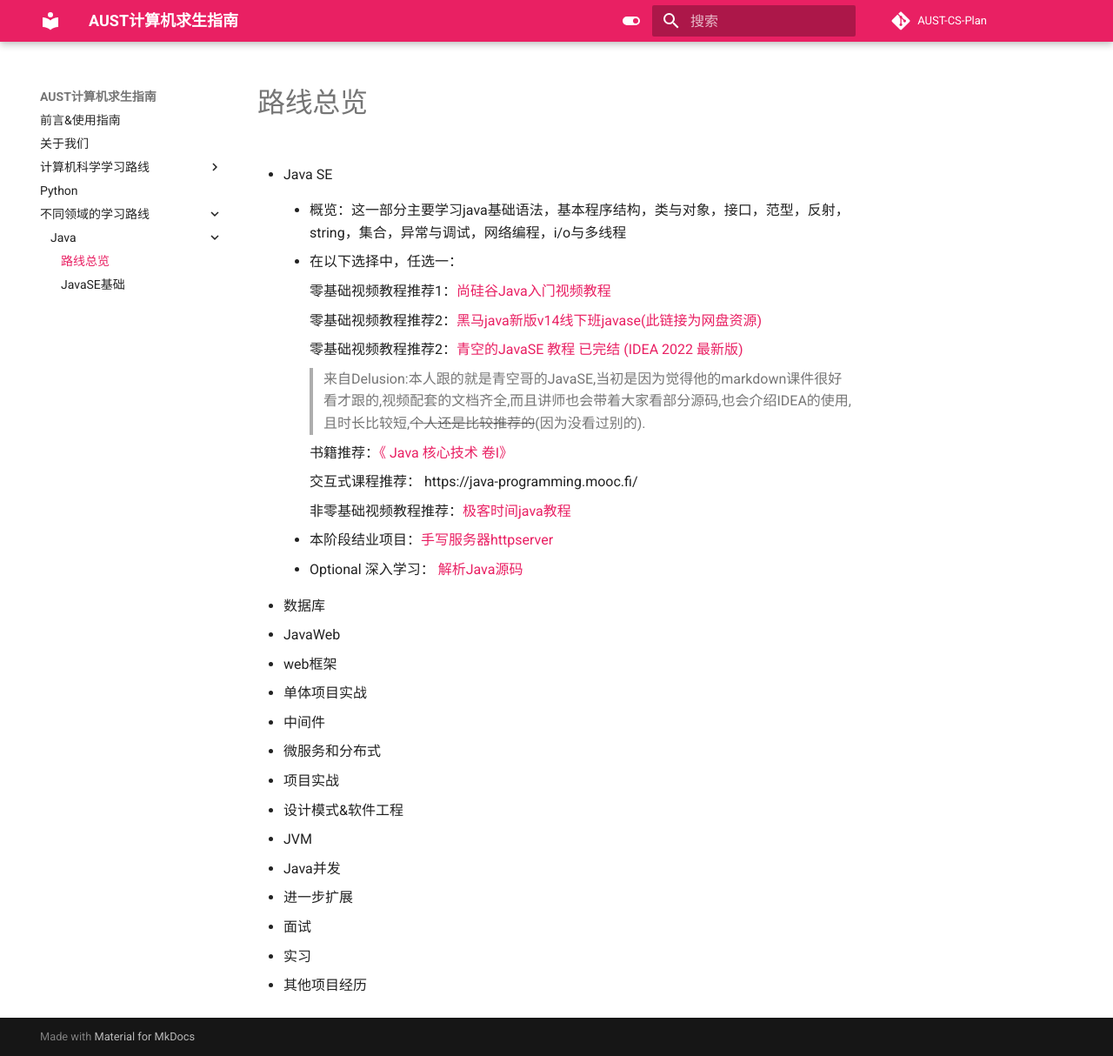
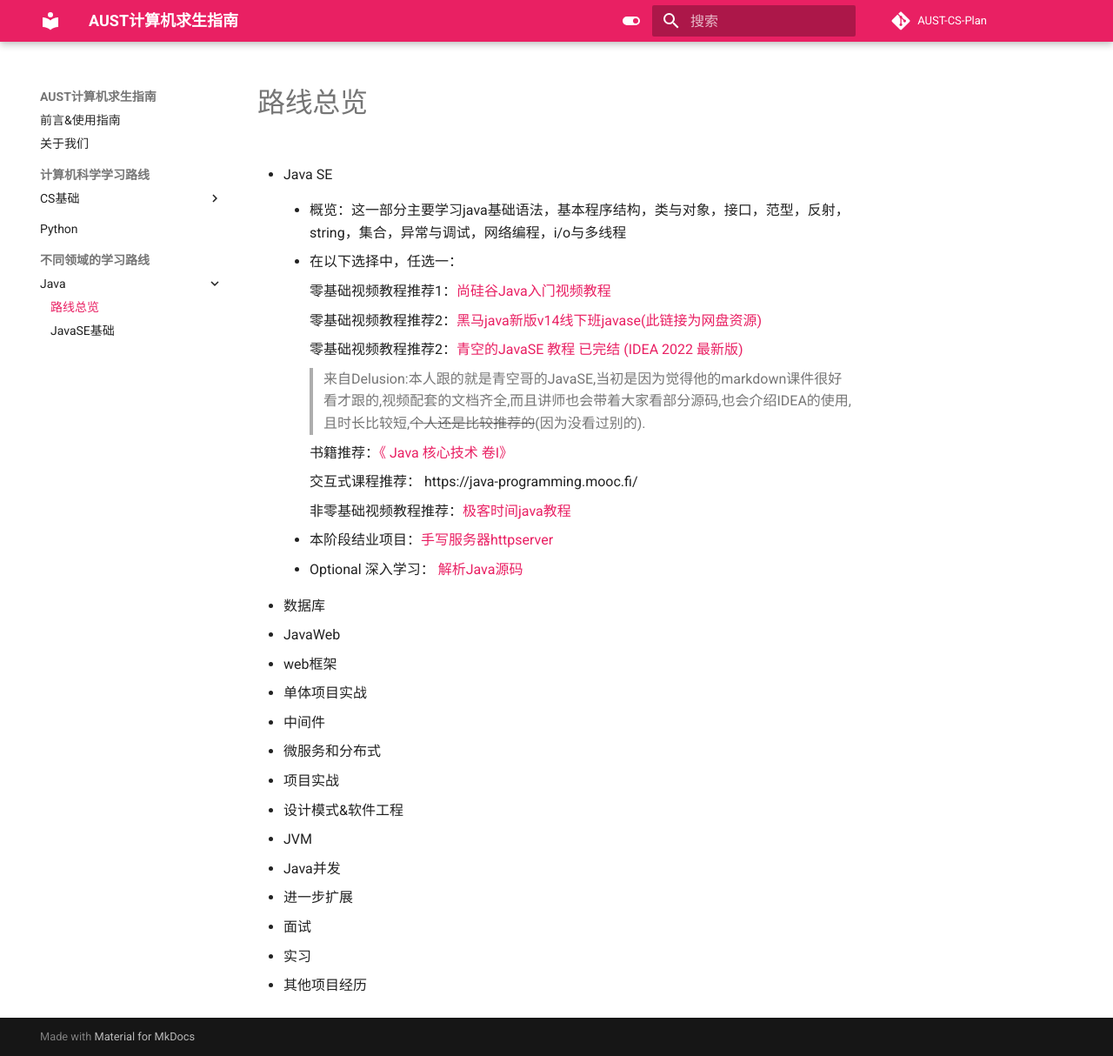
Before and after one commit to ForsakenDelusion/AUST-CS-Plan, an MkDocs documentation site: the page built from docs/不同领域的学习路线/Java/java_learning_path.md, in a window 1280 px wide and 1214 px high. Shown: the whole window at 87% size. Built offline with MkDocs 1.6.1 and Material for MkDocs 9.7.7, drawn with Linux system fonts in a browser that asks for light colours; comment, search, counter and statistics services are not loaded.

Commit message:
update mkdocs.tml . add the nav features

```diff
--- a/mkdocs.yml
+++ b/mkdocs.yml
@@ -30,6 +30,8 @@
     - header.autohide
     - navigation.tracking
     - navigation.top
+    - navigation.instant
+    - navigation.sections
     - search.highlight
     - search.share
     - search.suggest
```
